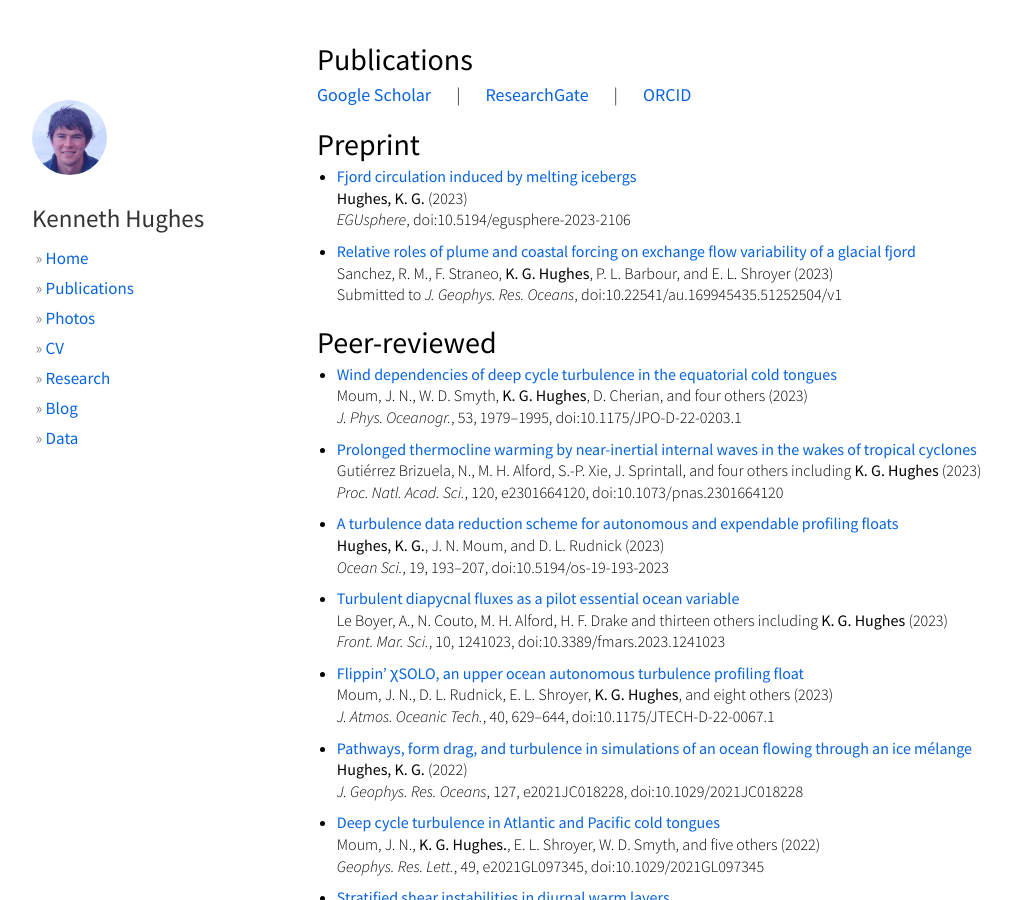
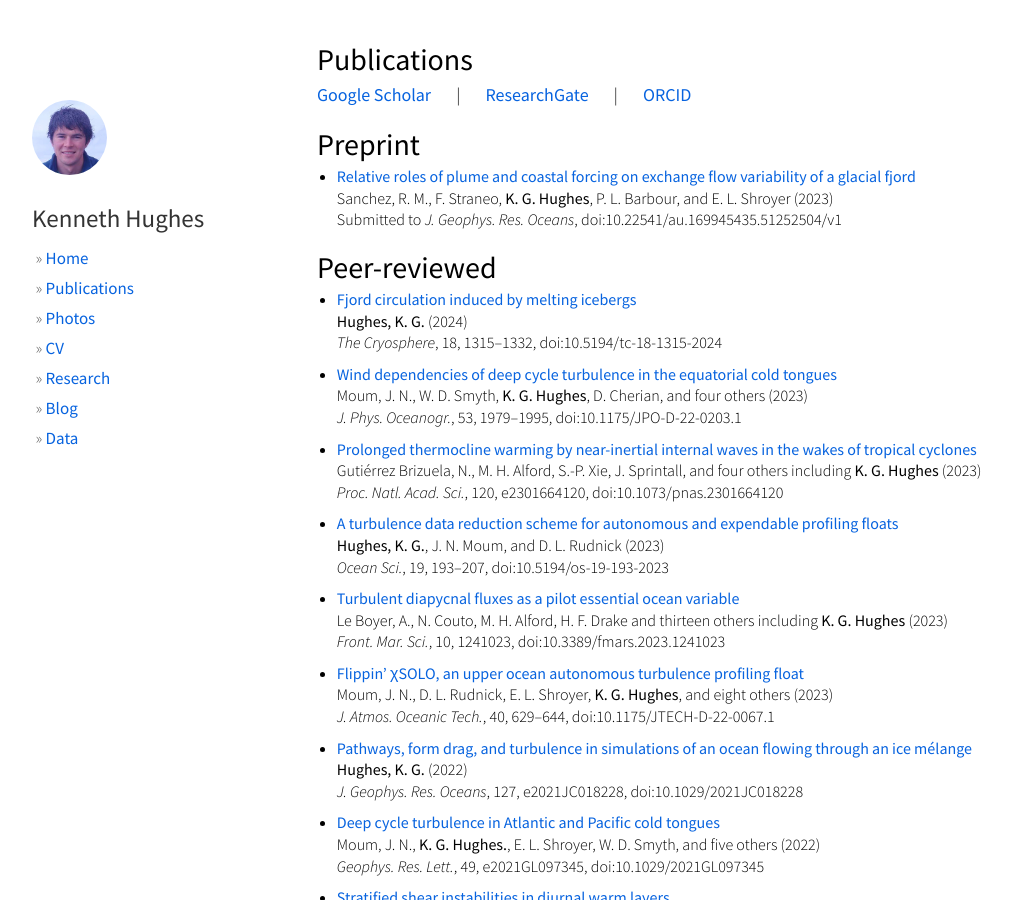
Before and after one commit to hugke729/hugke729.github.io, a Jekyll site: the page built from publications/index.md, in a window 1280 px wide and 900 px high. Shown: the whole window, without its empty margins (53-1064 px from the left). Built offline with Jekyll 4.4.1, drawn with Linux system fonts in a browser that asks for light colours; nearby versions of some CDN libraries.

Commit message:
Update iceberg melt paper citation

```diff
--- a/publications/index.md
+++ b/publications/index.md
@@ -11,15 +11,15 @@ css: publications
 
 ## Preprint
 
-* [Fjord circulation induced by melting icebergs][preprint-tc]
-__Hughes, K. G.__ (2023)
-*EGUsphere*, doi:10.5194/egusphere-2023-2106
-
 * [Relative roles of plume and coastal forcing on exchange flow variability of a glacial fjord][bobbys-preprint]
 Sanchez, R. M., F. Straneo, __K. G. Hughes__, P. L. Barbour, and E. L. Shroyer (2023)
 Submitted to *J. Geophys. Res. Oceans*, doi:10.22541/au.169945435.51252504/v1
 
 ## Peer-reviewed
+
+* [Fjord circulation induced by melting icebergs][pr20]
+__Hughes, K. G.__ (2024)
+*The Cryosphere*, 18, 1315–1332, doi:10.5194/tc-18-1315-2024
 
 * [Wind dependencies of deep cycle turbulence in the equatorial cold tongues][pr17]
 Moum, J. N., W. D. Smyth, __K. G. Hughes__, D. Cherian, and four others (2023)
```
Also changed, not shown: other parts of publications/index.md (+1 -1 lines).
